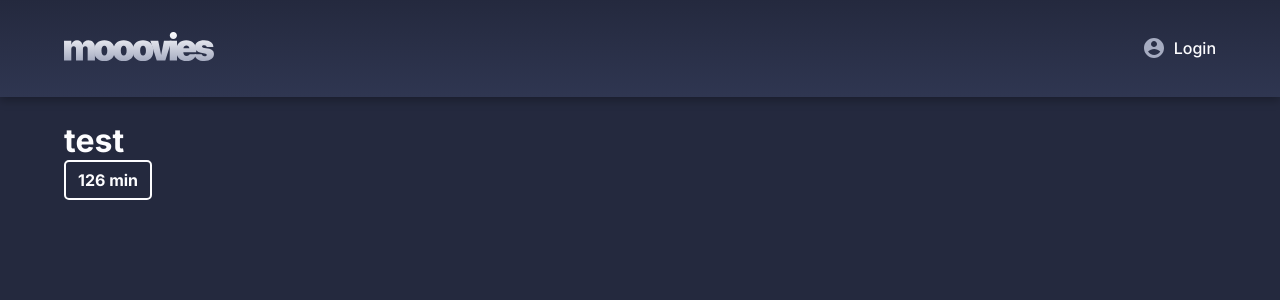
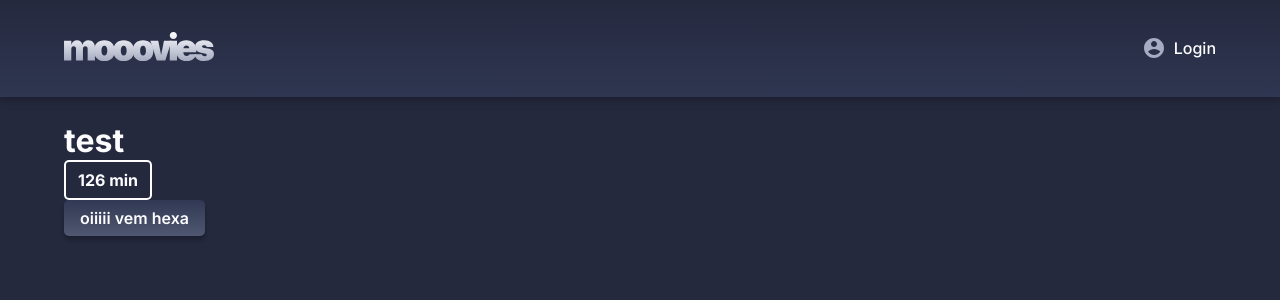
Before and after one commit to lucasgmelo/cinema-management, an Angular app in the folder client/: page / in a window 1280 px wide. Shown: the top 300 px of the page. Built offline with nearby package versions, Linux system fonts and the light colour scheme.

Commit message:
feat(main): create component button

```diff
--- a/client/src/app/app.module.ts
+++ b/client/src/app/app.module.ts
@@ -7,6 +7,7 @@ import { NavbarComponent } from './common/navbar/navbar.component';
 import { BadgeComponent } from './common/badge/badge.component';
 import { CheckoutComponent } from './pages/checkout/checkout.component';
 import { HomeComponent } from './pages/home/home.component';
+import { ButtonComponent } from './common/button/button.component';
 
 @NgModule({
   declarations: [
@@ -14,7 +15,8 @@ import { HomeComponent } from './pages/home/home.component';
     NavbarComponent,
     BadgeComponent,
     CheckoutComponent,
-    HomeComponent
+    HomeComponent,
+    ButtonComponent
   ],
   imports: [
     BrowserModule,
--- /dev/null
+++ b/client/src/app/common/button/button.component.html
@@ -0,0 +1 @@
+<button> oiiiii vem hexa </button>
--- /dev/null
+++ b/client/src/app/common/button/button.component.scss
@@ -0,0 +1,14 @@
+button{
+    padding: 8px 16px;
+    border-radius: 5px;
+    background: linear-gradient(180deg, #303853 0%, #A6ACC1 371.43%);
+    box-shadow: 0px 4px 4px rgba(0, 0, 0, 0.25);
+    border: none;
+    font-weight: 600;
+    font-size: 16px;
+    color: var(--white);
+    transition: all 0.3s ease;
+    &:hover{
+        opacity: 0.9;
+    }
+}
--- /dev/null
+++ b/client/src/app/common/button/button.component.ts
@@ -0,0 +1,15 @@
+import { Component, OnInit } from '@angular/core';
+
+@Component({
+  selector: 'app-button',
+  templateUrl: './button.component.html',
+  styleUrls: ['./button.component.scss']
+})
+export class ButtonComponent implements OnInit {
+
+  constructor() { }
+
+  ngOnInit(): void {
+  }
+
+}
--- a/client/src/app/pages/home/home.component.html
+++ b/client/src/app/pages/home/home.component.html
@@ -3,4 +3,5 @@
 <main class="page-container">
   <h1>test</h1>
   <app-badge content="126 min"></app-badge>
+  <app-button></app-button>
 </main>
```
Also changed, not shown: 1 other file (tests, documents, lock files or other folders).
